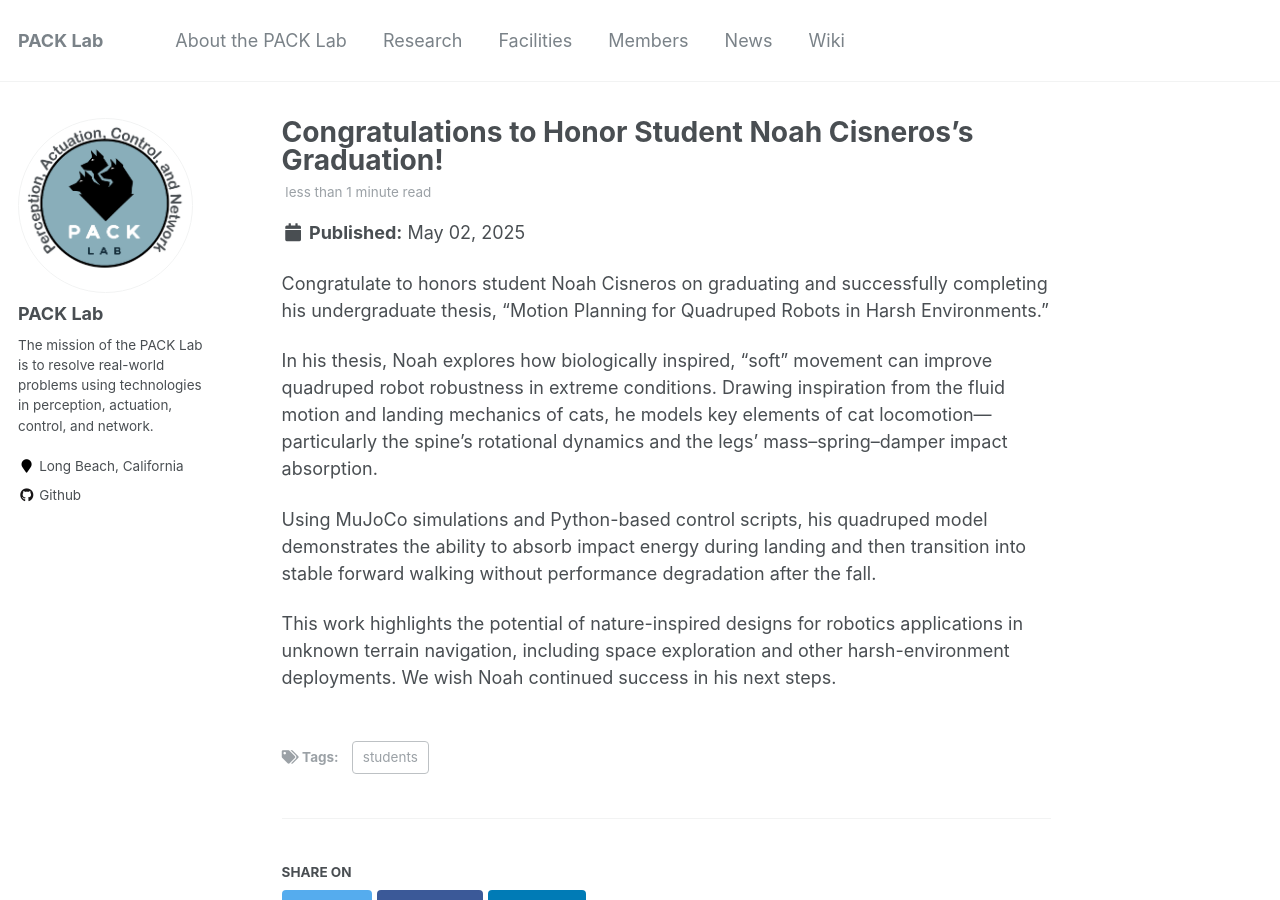
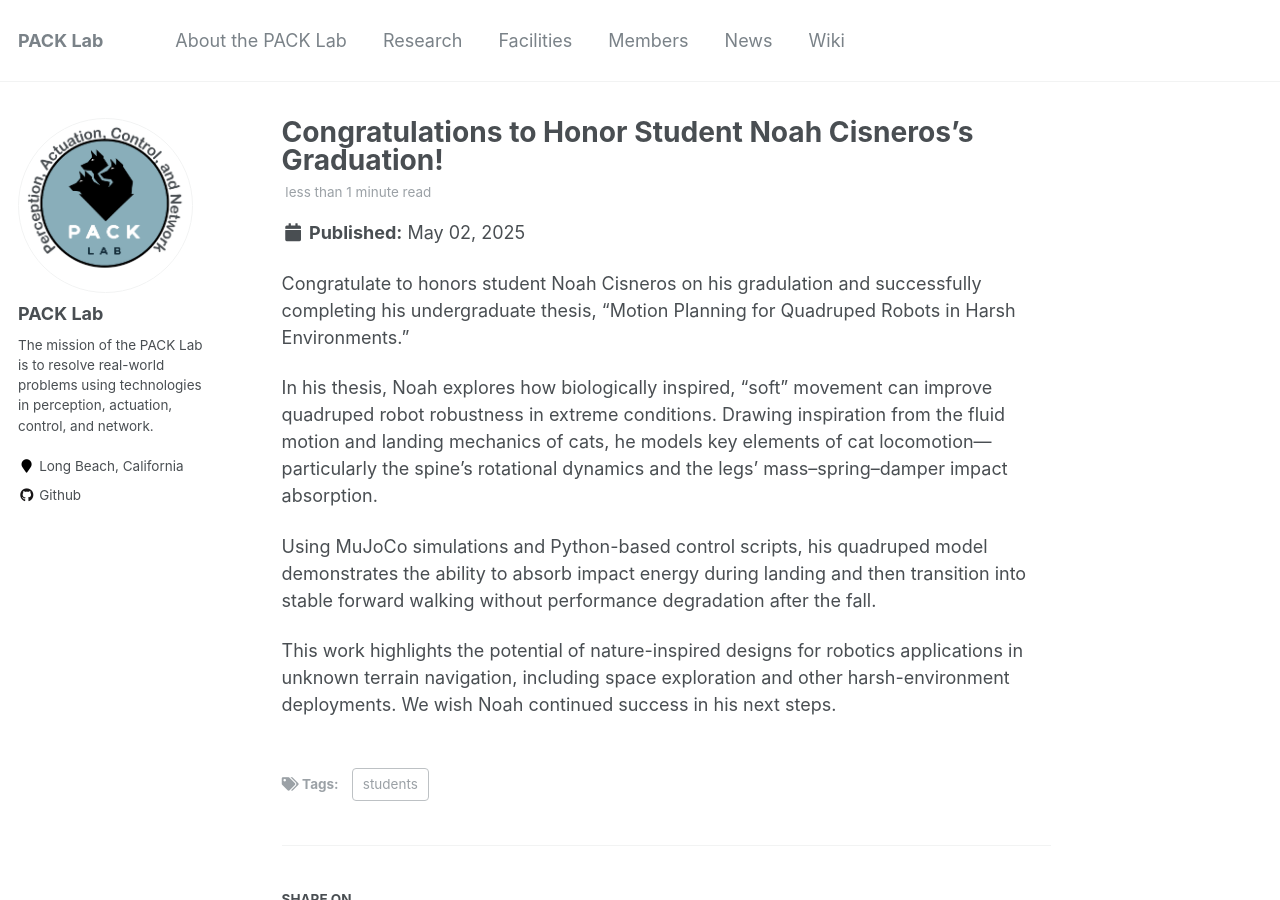
Before and after one commit to pack-lab/pack-lab.github.io, a Jekyll site: the page built from _posts/2025-12-21-news-post-1.md, in a window 1280 px wide and 900 px high. Built offline with Jekyll 4.4.1, drawn with Linux system fonts in a browser that asks for light colours.

Commit message:
Update 2025-12-21-news-post-1.md

```diff
--- a/_posts/2025-12-21-news-post-1.md
+++ b/_posts/2025-12-21-news-post-1.md
@@ -7,7 +7,7 @@ tags:
 ---
 
 
-Congratulate to honors student Noah Cisneros on graduating and successfully completing his undergraduate thesis, “Motion Planning for Quadruped Robots in Harsh Environments.”
+Congratulate to honors student Noah Cisneros on his gradulation and successfully completing his undergraduate thesis, “Motion Planning for Quadruped Robots in Harsh Environments.”
 
 In his thesis, Noah explores how biologically inspired, “soft” movement can improve quadruped robot robustness in extreme conditions. Drawing inspiration from the fluid motion and landing mechanics of cats, he models key elements of cat locomotion—particularly the spine’s rotational dynamics and the legs’ mass–spring–damper impact absorption.
 
```
